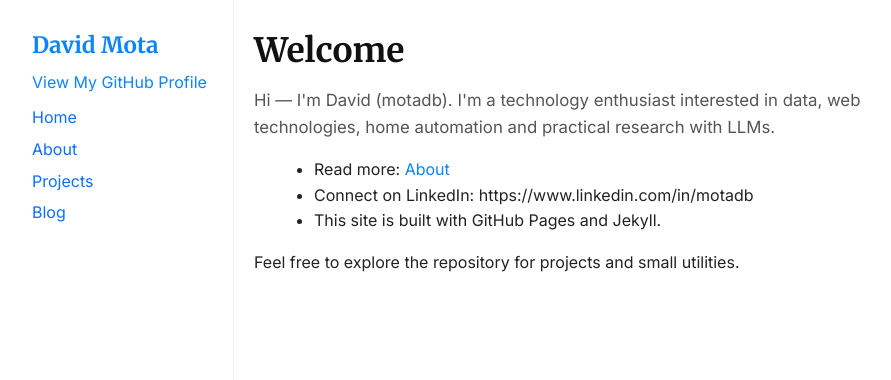
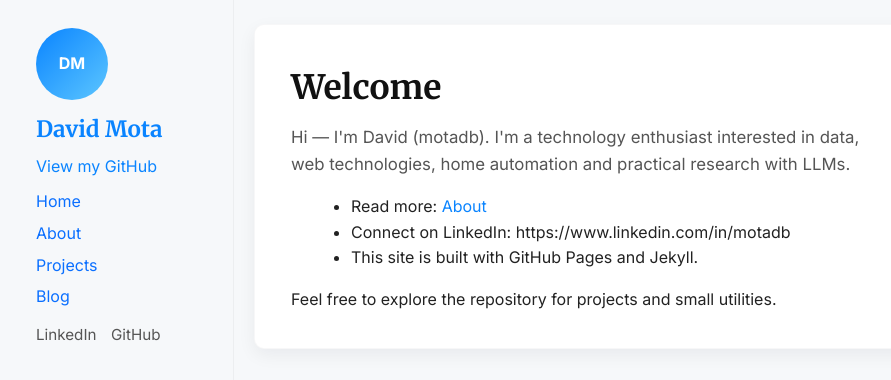
Before and after one commit to motadb/motadb.github.io, a Jekyll site: the page built from index.md, in a window 1280 px wide and 900 px high. Shown: the top 380 px of the window, without its empty margins (156-1047 px from the left). Built offline with Jekyll 4.4.1, drawn with Linux system fonts in a browser that asks for light colours.

Commit message:
Modernize portal: centered card layout, avatar, social links, improved responsiveness

```diff
--- a/_layouts/default.html
+++ b/_layouts/default.html
@@ -11,20 +11,27 @@
     <div class="site">
       <aside class="sidebar">
         <div class="sidebar-inner">
+          <div class="avatar">DM</div>
           <h1 class="site-title"><a href="{{ '/' | relative_url }}">David Mota</a></h1>
-          <p class="site-sub"><a href="https://github.com/motadb">View My GitHub Profile</a></p>
-          <nav class="main-nav">
+          <p class="site-sub"><a href="https://github.com/motadb">View my GitHub</a></p>
+          <nav class="main-nav" aria-label="Primary Navigation">
             <a href="{{ '/' | relative_url }}">Home</a>
             <a href="{{ '/about' | relative_url }}">About</a>
             <a href="{{ '/projects' | relative_url }}">Projects</a>
             <a href="{{ '/blog' | relative_url }}">Blog</a>
           </nav>
+          <div class="social">
+            <a href="https://www.linkedin.com/in/motadb">LinkedIn</a>
+            <a href="https://github.com/motadb">GitHub</a>
+          </div>
         </div>
       </aside>
 
       <main class="content">
         <div class="page-wrapper">
-          {{ content }}
+          <article class="card">
+            {{ content }}
+          </article>
         </div>
       </main>
     </div>
--- a/assets/style.css
+++ b/assets/style.css
@@ -13,16 +13,23 @@ body{
   margin:0;
 }
 /* layout grid: sidebar + content */
-.site{display:grid;grid-template-columns:var(--sidebar-width) minmax(0,var(--content-width));justify-content:center;min-height:100vh}
-.sidebar{background:transparent;padding:20px 18px;border-right:1px solid rgba(0,0,0,0.04)}
+.site{display:grid;grid-template-columns:var(--sidebar-width) minmax(0,var(--content-width));justify-content:center;min-height:100vh;background:#f6f8fa}
+.sidebar{background:transparent;padding:24px 22px;border-right:1px solid rgba(0,0,0,0.04)}
 .sidebar-inner{position:sticky;top:28px}
 .site-title{font-family:Merriweather, Georgia, serif;font-size:1.4rem;margin:0 0 6px;color:var(--accent)}
 .site-title a{color:inherit;text-decoration:none}
 .site-sub{margin:0 0 10px}
 .main-nav a{display:block;color:#0a6fff;margin:6px 0;text-decoration:none}
+.avatar{width:72px;height:72px;border-radius:50%;display:flex;align-items:center;justify-content:center;background:linear-gradient(135deg,#0a84ff,#5cc6ff);color:white;font-weight:700;margin-bottom:12px;font-family:Inter, sans-serif}
+.social{margin-top:12px}
+.social a{display:inline-block;margin-right:10px;color:#555;text-decoration:none;font-size:0.95rem}
 .main-nav a:hover{text-decoration:underline}
 h1{font-family:Merriweather, Georgia, serif;font-weight:700;font-size:2.1rem;margin:0 0 0.6rem;color:#111}
+h1{font-family:Merriweather, Georgia, serif;font-weight:700;font-size:2.1rem;margin:0 0 0.6rem;color:#111}
 .page-wrapper{max-width:var(--content-width);margin:24px auto;padding:0 20px}
+/* card for main content */
+.card{background:#fff;padding:36px;border-radius:10px;box-shadow:0 6px 18px rgba(15,20,30,0.06);border:1px solid rgba(15,20,30,0.03)}
+.card p:last-child{margin-bottom:0}
 h1{font-family:Merriweather, Georgia, serif;font-weight:700;font-size:2.1rem;margin:0 0 0.6rem;color:#111}
 p{margin:0 0 1rem}
 ul{margin:0 0 1rem 1.25rem}
@@ -35,6 +42,7 @@ a:hover{text-decoration:underline}
   .site{grid-template-columns:1fr}
   .sidebar{display:none}
   .page-wrapper{margin:20px auto;padding:0 16px}
+  .card{padding:20px;border-radius:8px}
 }
 
 @media (min-width:1400px){
```
